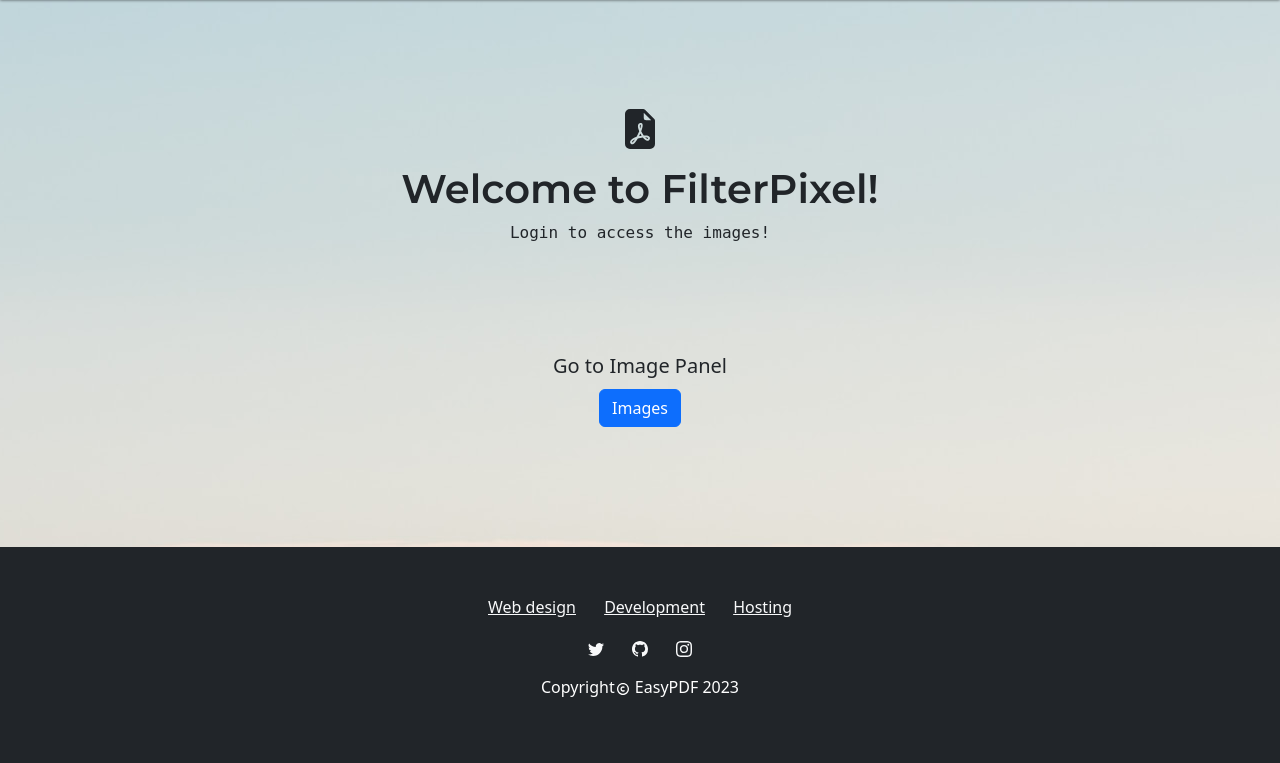
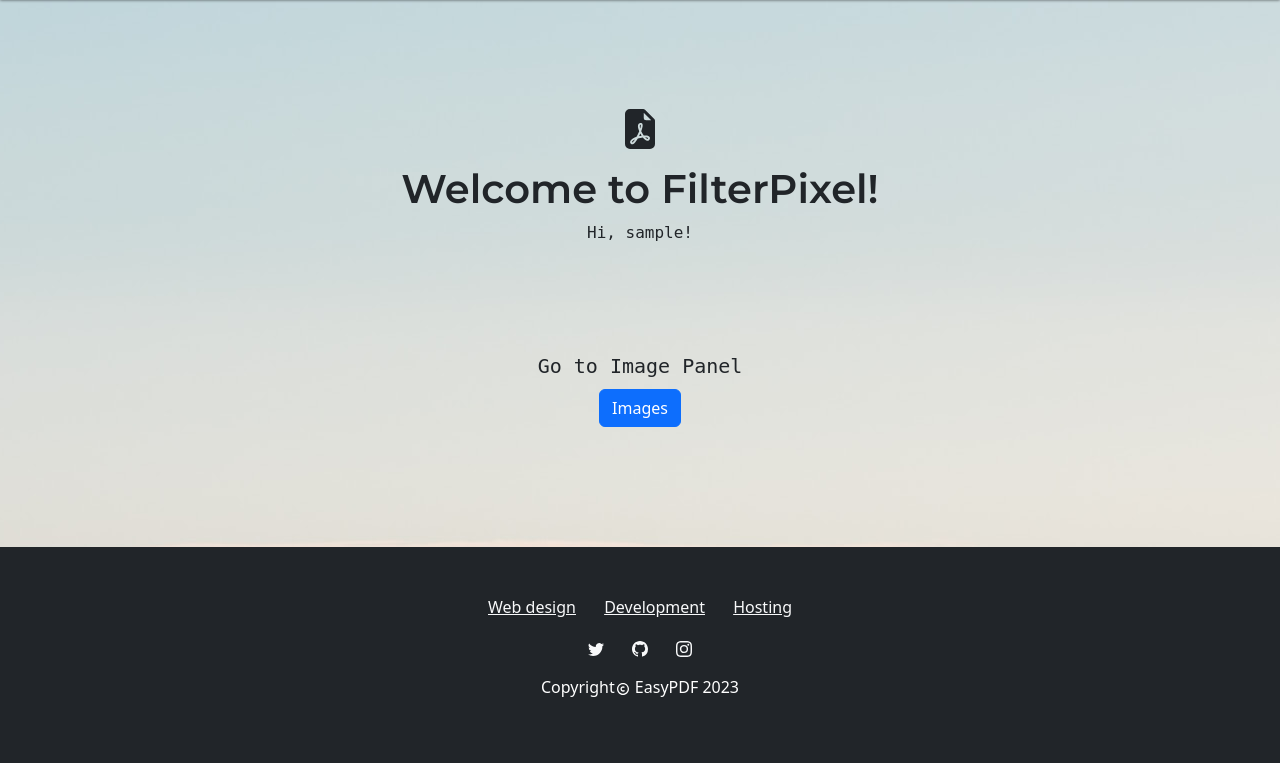
Before and after one commit to WindBlaze1/FilterPixel-Image-Gallery, a Django app: page / in a window 1280 px wide. Shown: the part 56-819 px from the top of the page. Run offline with Django 4.2, Linux system fonts and the light colour scheme; the visitor is signed in with stand-in values (Sample User, id 1); some web fonts are replaced.

Commit message:
minor bug fixes

```diff
--- a/filterpixel_gallery/templates/index.html
+++ b/filterpixel_gallery/templates/index.html
@@ -8,7 +8,11 @@
                     <path fill-rule="evenodd" d="M4 0h5.293A1 1 0 0 1 10 .293L13.707 4a1 1 0 0 1 .293.707V14a2 2 0 0 1-2 2H4a2 2 0 0 1-2-2V2a2 2 0 0 1 2-2zm5.5 1.5v2a1 1 0 0 0 1 1h2l-3-3zM4.165 13.668c.09.18.23.343.438.419.207.075.412.04.58-.03.318-.13.635-.436.926-.786.333-.401.683-.927 1.021-1.51a11.651 11.651 0 0 1 1.997-.406c.3.383.61.713.91.95.28.22.603.403.934.417a.856.856 0 0 0 .51-.138c.155-.101.27-.247.354-.416.09-.181.145-.37.138-.563a.844.844 0 0 0-.2-.518c-.226-.27-.596-.4-.96-.465a5.76 5.76 0 0 0-1.335-.05 10.954 10.954 0 0 1-.98-1.686c.25-.66.437-1.284.52-1.794.036-.218.055-.426.048-.614a1.238 1.238 0 0 0-.127-.538.7.7 0 0 0-.477-.365c-.202-.043-.41 0-.601.077-.377.15-.576.47-.651.823-.073.34-.04.736.046 1.136.088.406.238.848.43 1.295a19.697 19.697 0 0 1-1.062 2.227 7.662 7.662 0 0 0-1.482.645c-.37.22-.699.48-.897.787-.21.326-.275.714-.08 1.103z"></path>
                 </svg></p>
             <h1>Welcome to FilterPixel!</h1>
-            <p style="font-family: Cousine, monospace;">Login to access the images!</p>
+            {% if user.is_authenticated %}
+                <p style="font-family: Cousine, monospace;">Hi, {{user.get_username}}!</p>
+            {% else %}
+                <p style="font-family: Cousine, monospace;">Login to access the images!</p>
+            {% endif %}
         </section>
     </div>
     <div id="div2" style='margin-bottom:100px;'>
@@ -16,7 +20,7 @@
             {% if user.is_authenticated %}
             <div class="row" data-aos="fade-up" data-aos-duration="700" data-aos-delay="400">
                 <div class="col-md-6 offset-md-3">
-                    <h5>Go to Image Panel</h5><button class="btn btn-primary len" type="button" onclick="window.location.href='{% url 'gallery' %}'">Images</button>
+                    <h5 style="font-family: Cousine, monospace;">Go to Image Panel</h5><button class="btn btn-primary len" type="button" onclick="window.location.href='{% url 'gallery' %}'">Images</button>
                 </div>
             </div>
             {% else %}
```
